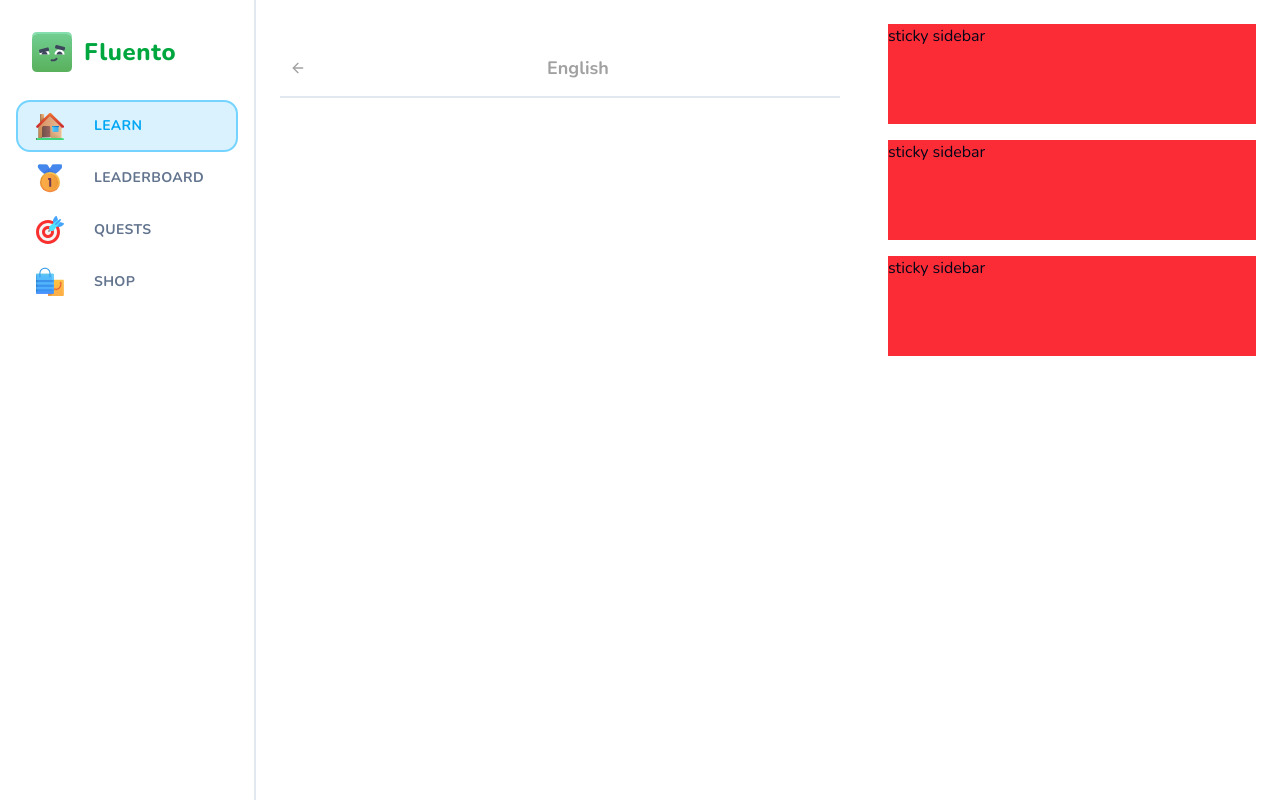
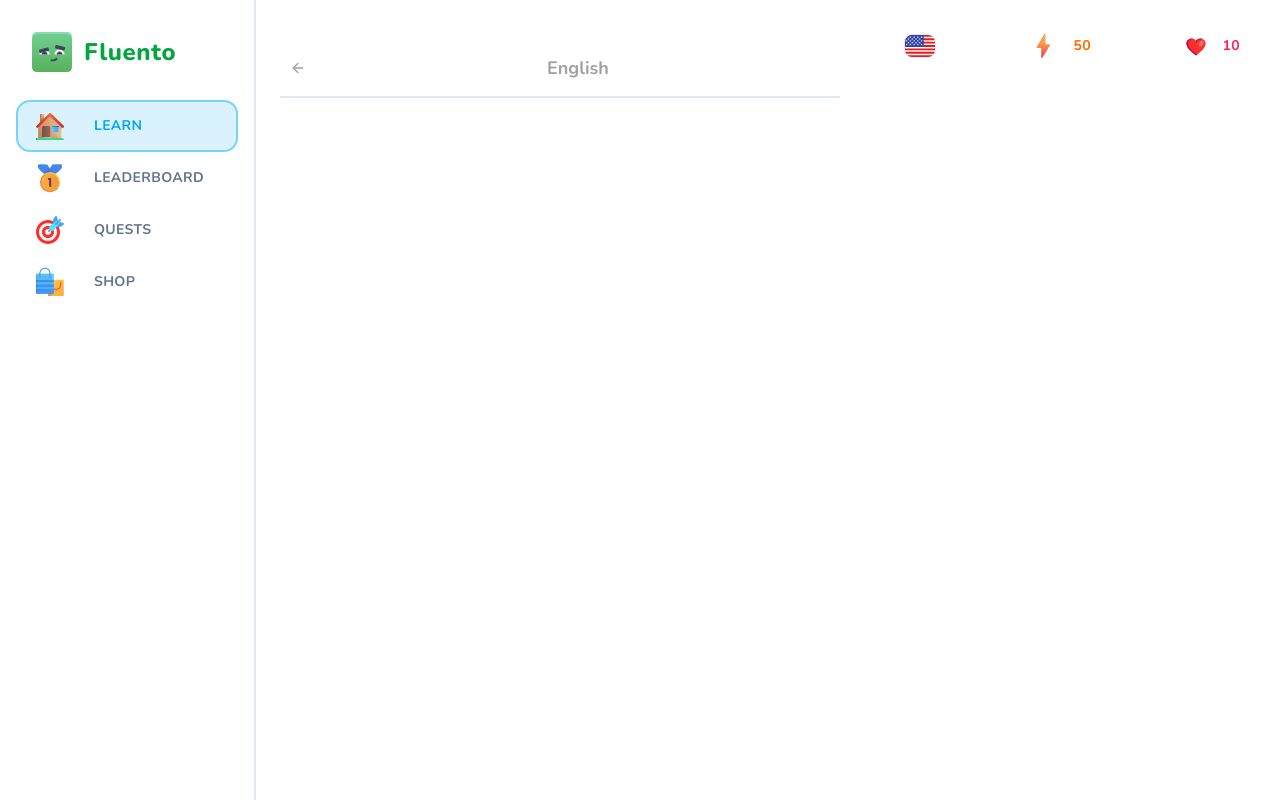
Before and after one commit to upaulo/fluento, a Next.js app: page /learn in a window 1280 px wide. Built offline with nearby package versions, Linux system fonts and the light colour scheme.

Commit message:
feat(user-progress): create component to display user stats

```diff
--- a/app/(main)/learn/page.tsx
+++ b/app/(main)/learn/page.tsx
@@ -1,14 +1,18 @@
 import FeedWrapper from "@/components/feed-wrapper";
 import StickyWrapper from "@/components/sticky-wrapper";
+import UserProgress from "@/components/user-progress";
 import Header from "../header";
 
 function LearnPage() {
 	return (
 		<div className="flex flex-row-reverse gap-[48px] px-6">
 			<StickyWrapper>
-				<div className="h-[100px] w-full bg-red-500">sticky sidebar</div>
-				<div className="h-[100px] w-full bg-red-500">sticky sidebar</div>
-				<div className="h-[100px] w-full bg-red-500">sticky sidebar</div>
+				<UserProgress
+					activeCourse={{ title: "English", imageSrc: "/us.svg" }}
+					hearts={10}
+					points={50}
+					hasActiveSubscription={false}
+				/>
 			</StickyWrapper>
 			<FeedWrapper>
 				<Header title="English" />
--- /dev/null
+++ b/components/user-progress.tsx
@@ -0,0 +1,64 @@
+import { InfinityIcon } from "lucide-react";
+import Image from "next/image";
+import Link from "next/link";
+import { Button } from "@/components/ui/button";
+
+type Props = {
+	activeCourse: { title: string; imageSrc: string };
+	hearts: number;
+	points: number;
+	hasActiveSubscription: boolean;
+};
+
+function UserProgress({
+	activeCourse,
+	hearts,
+	points,
+	hasActiveSubscription,
+}: Props) {
+	return (
+		<div className="flex items-center justify-between gap-x-2 w-full">
+			<Link href={"/courses"}>
+				<Button variant="ghost">
+					<Image
+						src={activeCourse.imageSrc}
+						alt={activeCourse.title}
+						className="rounded-md border"
+						width={32}
+						height={32}
+					/>
+				</Button>
+			</Link>
+			<Link href="/shop">
+				<Button variant="ghost" className="text-orange-500">
+					<Image
+						src="/points.svg"
+						width={28}
+						height={28}
+						alt="Points"
+						className="mr-2"
+					/>
+					{points}
+				</Button>
+			</Link>
+			<Link href="/shop">
+				<Button variant="ghost" className="text-rose-500">
+					<Image
+						src="/heart.svg"
+						width={22}
+						height={22}
+						alt="Hearts"
+						className="mr-2"
+					/>
+					{hasActiveSubscription ? (
+						<InfinityIcon className="h-4 w-4 stroke-3" />
+					) : (
+						hearts
+					)}
+				</Button>
+			</Link>
+		</div>
+	);
+}
+
+export default UserProgress;
```
Also changed, not shown: public/heart.svg (added), public/points.svg (added).
